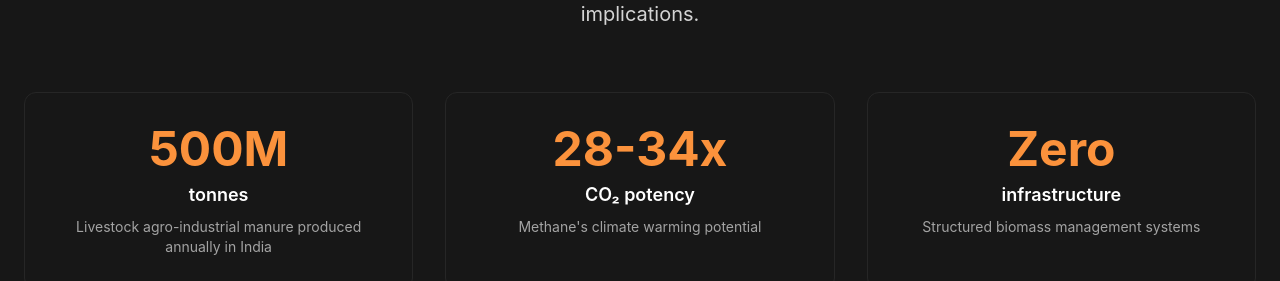
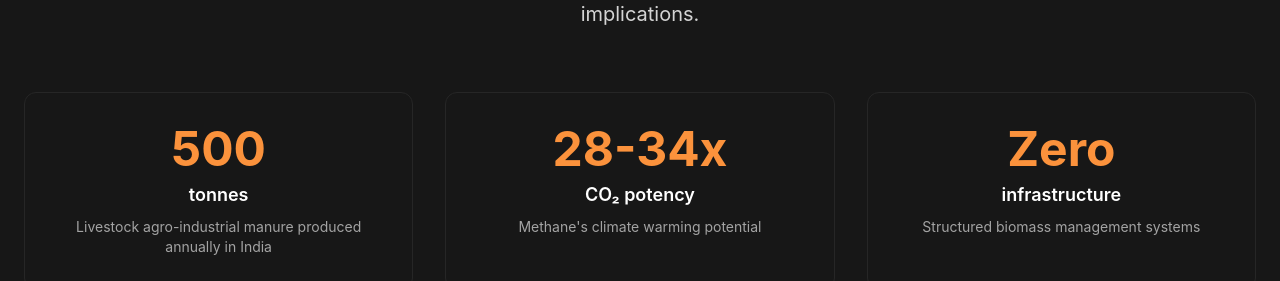
Before and after one commit to yashshukla27/gologaiaa, a React (Create React App) app: page / in a window 1280 px wide. Shown: the part 1159-1440 px from the top of the page. Built offline with nearby package versions, Linux system fonts and the light colour scheme.

Commit message:
Update mock.js

```diff
--- a/src/mock.js
+++ b/src/mock.js
@@ -1,5 +1,4 @@
 // Mock data for Gologaiaa Climate Technologies website
-
 export const mockData = {
   hero: {
     headline: "Transforming Agricultural Waste into Scalable Carbon Removal Infrastructure",
@@ -12,7 +11,7 @@ export const mockData = {
     description: "India's agricultural sector faces a critical challenge with massive environmental implications.",
     stats: [
       {
-        number: "500M",
+        number: 500,
         unit: "tonnes",
         label: "Livestock agro-industrial manure produced annually in India"
       },
```
